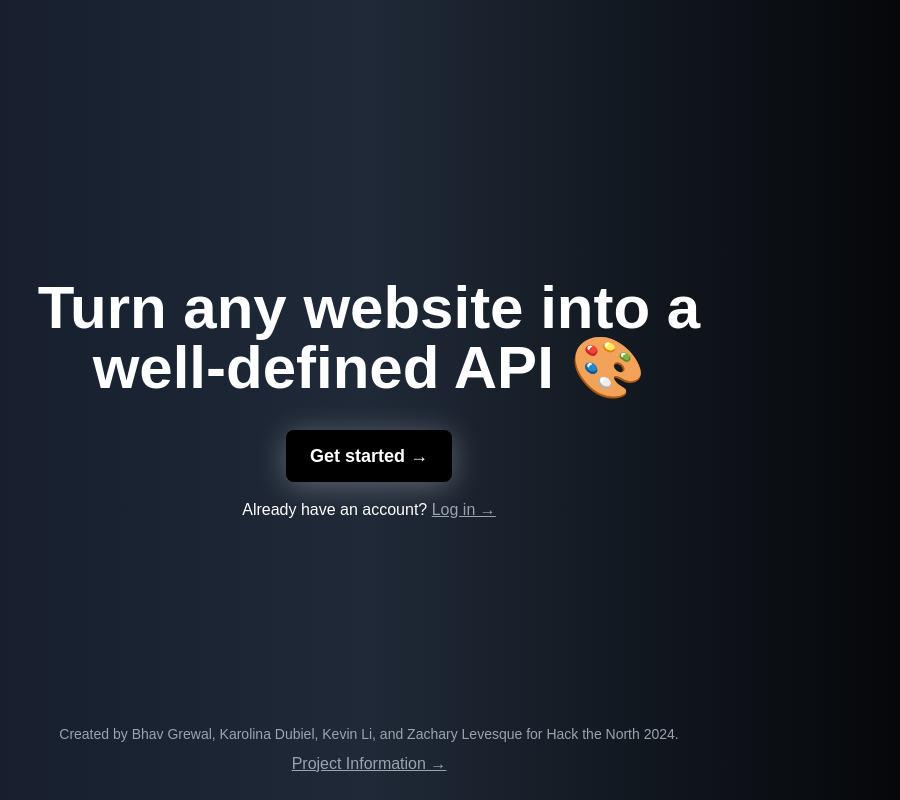
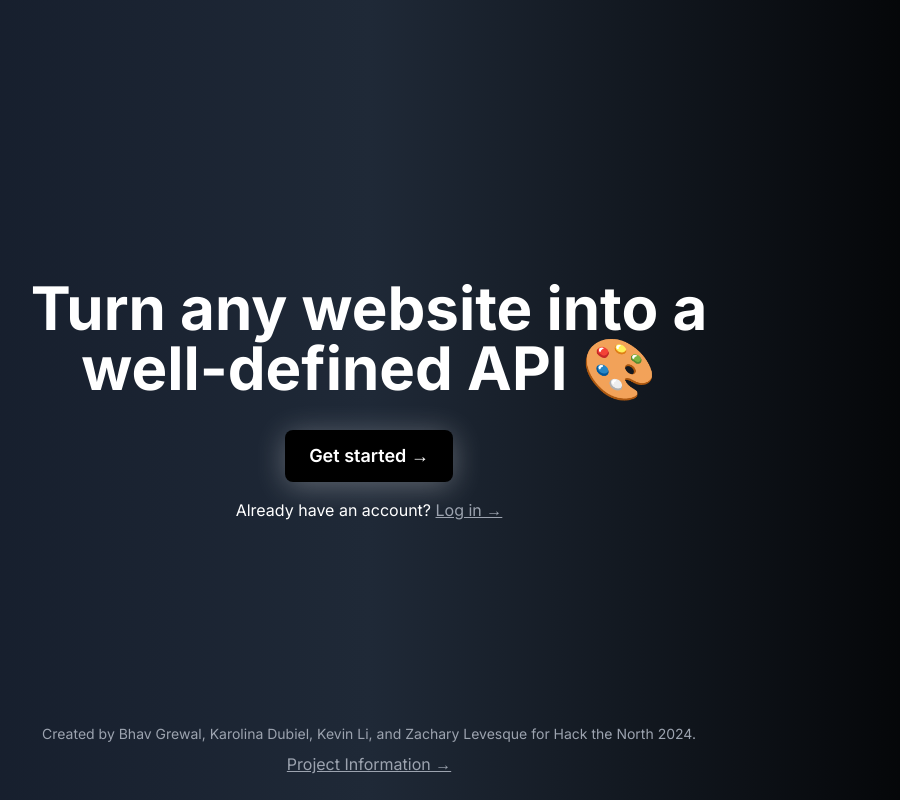
Before and after one commit to Zackydout101/htn, a Next.js app in the folder api-casso-frontend/: page / in a window 1280 px wide. Shown: the whole page, without its empty margins (271-1171 px from the left). Built offline with nearby package versions, Linux system fonts and the light colour scheme.

Commit message:
Changed font

```diff
--- a/api-casso-frontend/app/globals.css
+++ b/api-casso-frontend/app/globals.css
@@ -17,7 +17,7 @@
 body {
   color: var(--foreground);
   background: var(--background);
-  font-family: Arial, Helvetica, sans-serif;
+  font-family: var(--font-inter), sans-serif;
 }
 
 @layer utilities {
```
